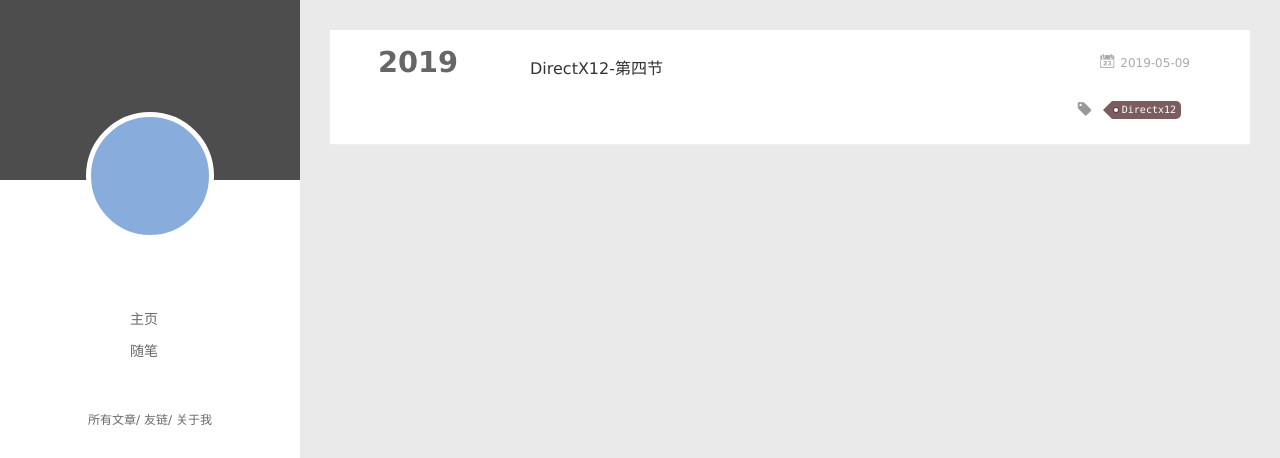
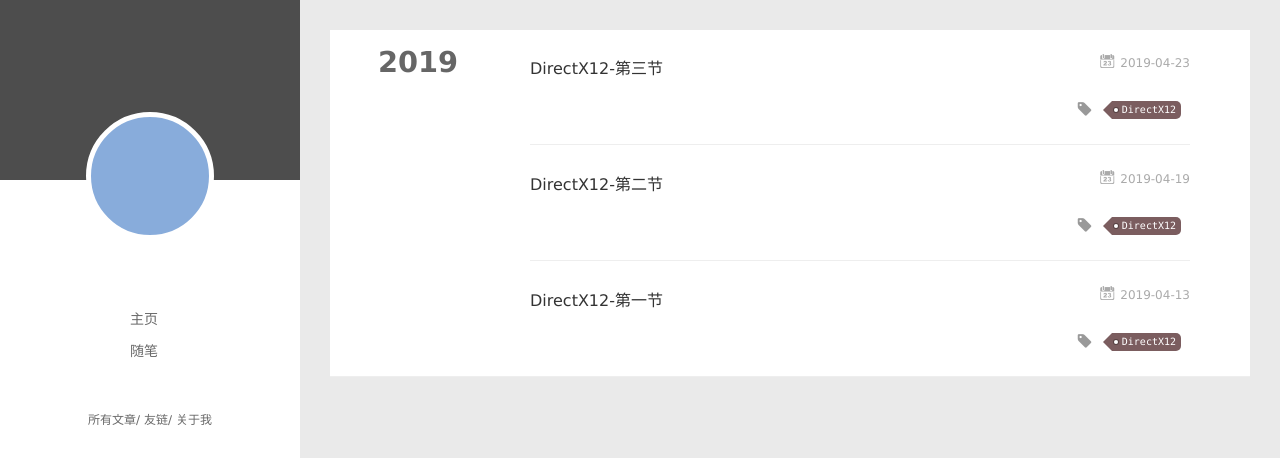
Before and after one commit to tsxy2007/tsxy2007.github.io, a plain HTML site: page tags/DirectX12/index.html in a window 1280 px wide. Shown: the top 458 px of the page. Drawn offline with Linux system fonts and the light colour scheme.

Commit message:
Site updated: 2020-02-11 11:15:21

```diff
--- a/tags/DirectX12/index.html
+++ b/tags/DirectX12/index.html
@@ -6,11 +6,11 @@
   <meta name="renderer" content="webkit">
   <meta http-equiv="X-UA-Compatible" content="IE=edge">
   <link rel="dns-prefetch" href="http://yoursite.com">
-  <title>Tag: Directx12 | 飞舞轻扬</title>
+  <title>Tag: DirectX12 | 飞舞轻扬</title>
   <meta name="viewport" content="width=device-width, initial-scale=1, maximum-scale=1">
   <meta property="og:type" content="website">
 <meta property="og:title" content="飞舞轻扬">
-<meta property="og:url" content="http://yoursite.com/tags/Directx12/index.html">
+<meta property="og:url" content="http://yoursite.com/tags/DirectX12/index.html">
 <meta property="og:site_name" content="飞舞轻扬">
 <meta property="og:locale" content="default">
 <meta name="twitter:card" content="summary">
@@ -167,14 +167,14 @@
   <div class="archive-article-inner">
     <header class="archive-article-header">
       	<div class="article-meta">
-	      	<a href="/2019/05/09/DirectX12-第四节/" class="archive-article-date">
-  	<time datetime="2019-05-09T01:41:47.000Z" itemprop="datePublished"><i class="icon-calendar icon"></i>2019-05-09</time>
+	      	<a href="/2019/04/23/DirectX12-第三节/" class="archive-article-date">
+  	<time datetime="2019-04-23T01:00:55.000Z" itemprop="datePublished"><i class="icon-calendar icon"></i>2019-04-23</time>
 </a>
         </div>
 
 
     <h1 itemprop="name">
-      <a class="archive-article-title" href="/2019/05/09/DirectX12-第四节/">DirectX12-第四节</a>
+      <a class="archive-article-title" href="/2019/04/23/DirectX12-第三节/">DirectX12-第三节</a>
     </h1>
 
 
@@ -185,7 +185,83 @@
 		<ul class="article-tag-list">
 
         		<li class="article-tag-list-item">
-        			<a href="javascript:void(0)" class="js-tag article-tag-list-link color5">Directx12</a>
+        			<a href="javascript:void(0)" class="js-tag article-tag-list-link color5">DirectX12</a>
+        		</li>
+
+		</ul>
+	</div>
+
+
+
+        </div>
+        <div class="clearfix"></div>
+    </header>
+  </div>
+</article>
+
+
+
+    <article class="archive-article archive-type-post">
+  <div class="archive-article-inner">
+    <header class="archive-article-header">
+      	<div class="article-meta">
+	      	<a href="/2019/04/19/DirectX12-第二节/" class="archive-article-date">
+  	<time datetime="2019-04-19T11:16:29.000Z" itemprop="datePublished"><i class="icon-calendar icon"></i>2019-04-19</time>
+</a>
+        </div>
+
+
+    <h1 itemprop="name">
+      <a class="archive-article-title" href="/2019/04/19/DirectX12-第二节/">DirectX12-第二节</a>
+    </h1>
+
+
+        <div class="article-info info-on-right">
+
+	<div class="article-tag tagcloud">
+		<i class="icon-price-tags icon"></i>
+		<ul class="article-tag-list">
+
+        		<li class="article-tag-list-item">
+        			<a href="javascript:void(0)" class="js-tag article-tag-list-link color5">DirectX12</a>
+        		</li>
+
+		</ul>
+	</div>
+
+
+
+        </div>
+        <div class="clearfix"></div>
+    </header>
+  </div>
+</article>
+
+
+
+    <article class="archive-article archive-type-post">
+  <div class="archive-article-inner">
+    <header class="archive-article-header">
+      	<div class="article-meta">
+	      	<a href="/2019/04/13/DirectX12-第一节/" class="archive-article-date">
+  	<time datetime="2019-04-12T16:02:00.000Z" itemprop="datePublished"><i class="icon-calendar icon"></i>2019-04-13</time>
+</a>
+        </div>
+
+
+    <h1 itemprop="name">
+      <a class="archive-article-title" href="/2019/04/13/DirectX12-第一节/">DirectX12-第一节</a>
+    </h1>
+
+
+        <div class="article-info info-on-right">
+
+	<div class="article-tag tagcloud">
+		<i class="icon-price-tags icon"></i>
+		<ul class="article-tag-list">
+
+        		<li class="article-tag-list-item">
+        			<a href="javascript:void(0)" class="js-tag article-tag-list-link color5">DirectX12</a>
         		</li>
 
 		</ul>
@@ -466,60 +542,4 @@ return o(i(t),arguments.length<2?void 0:u(arguments[1]))}})},function(t,n,r){var
 </div>
   </div>
 </body>
-</html>_item elements, data is added later on. -->
-        <div class="pswp__container">
-            <div class="pswp__item"></div>
-            <div class="pswp__item"></div>
-            <div class="pswp__item"></div>
-        </div>
-
-        <!-- Default (PhotoSwipeUI_Default) interface on top of sliding area. Can be changed. -->
-        <div class="pswp__ui pswp__ui--hidden">
-
-            <div class="pswp__top-bar">
-
-                <!--  Controls are self-explanatory. Order can be changed. -->
-
-                <div class="pswp__counter"></div>
-
-                <button class="pswp__button pswp__button--close" title="Close (Esc)"></button>
-
-                <button class="pswp__button pswp__button--share" style="display:none" title="Share"></button>
-
-                <button class="pswp__button pswp__button--fs" title="Toggle fullscreen"></button>
-
-                <button class="pswp__button pswp__button--zoom" title="Zoom in/out"></button>
-
-                <!-- Preloader demo http://codepen.io/dimsemenov/pen/yyBWoR -->
-                <!-- element will get class pswp__preloader--active when preloader is running -->
-                <div class="pswp__preloader">
-                    <div class="pswp__preloader__icn">
-                      <div class="pswp__preloader__cut">
-                        <div class="pswp__preloader__donut"></div>
-                      </div>
-                    </div>
-                </div>
-            </div>
-
-            <div class="pswp__share-modal pswp__share-modal--hidden pswp__single-tap">
-                <div class="pswp__share-tooltip"></div>
-            </div>
-
-            <button class="pswp__button pswp__button--arrow--left" title="Previous (arrow left)">
-            </button>
-
-            <button class="pswp__button pswp__button--arrow--right" title="Next (arrow right)">
-            </button>
-
-            <div class="pswp__caption">
-                <div class="pswp__caption__center"></div>
-            </div>
-
-        </div>
-
-    </div>
-
-</div>
-  </div>
-</body>
 </html>
```
Also changed, not shown: 2020/02/11/纹理格式/index.html (+2 -2 lines), index.html (+1 -1 lines).
